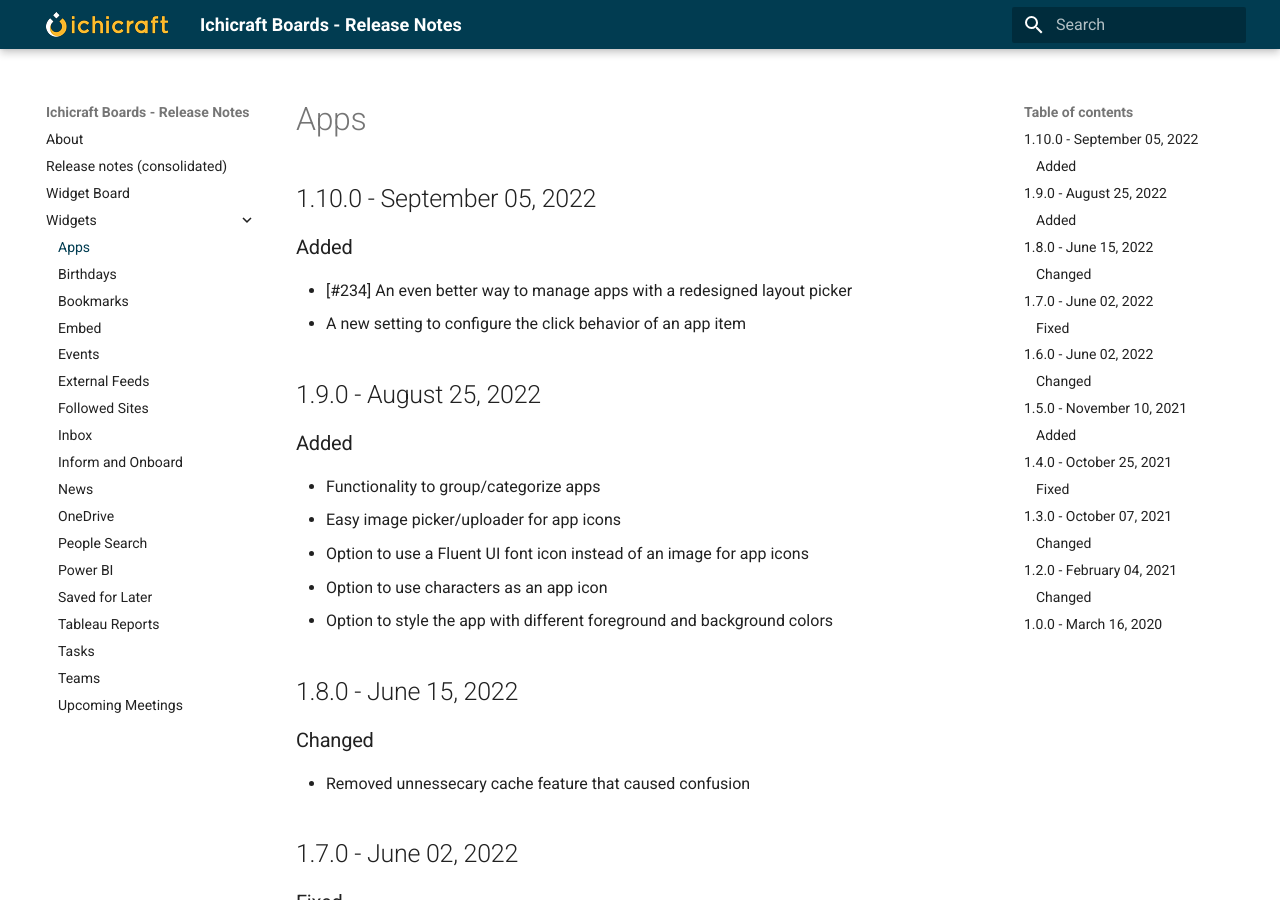
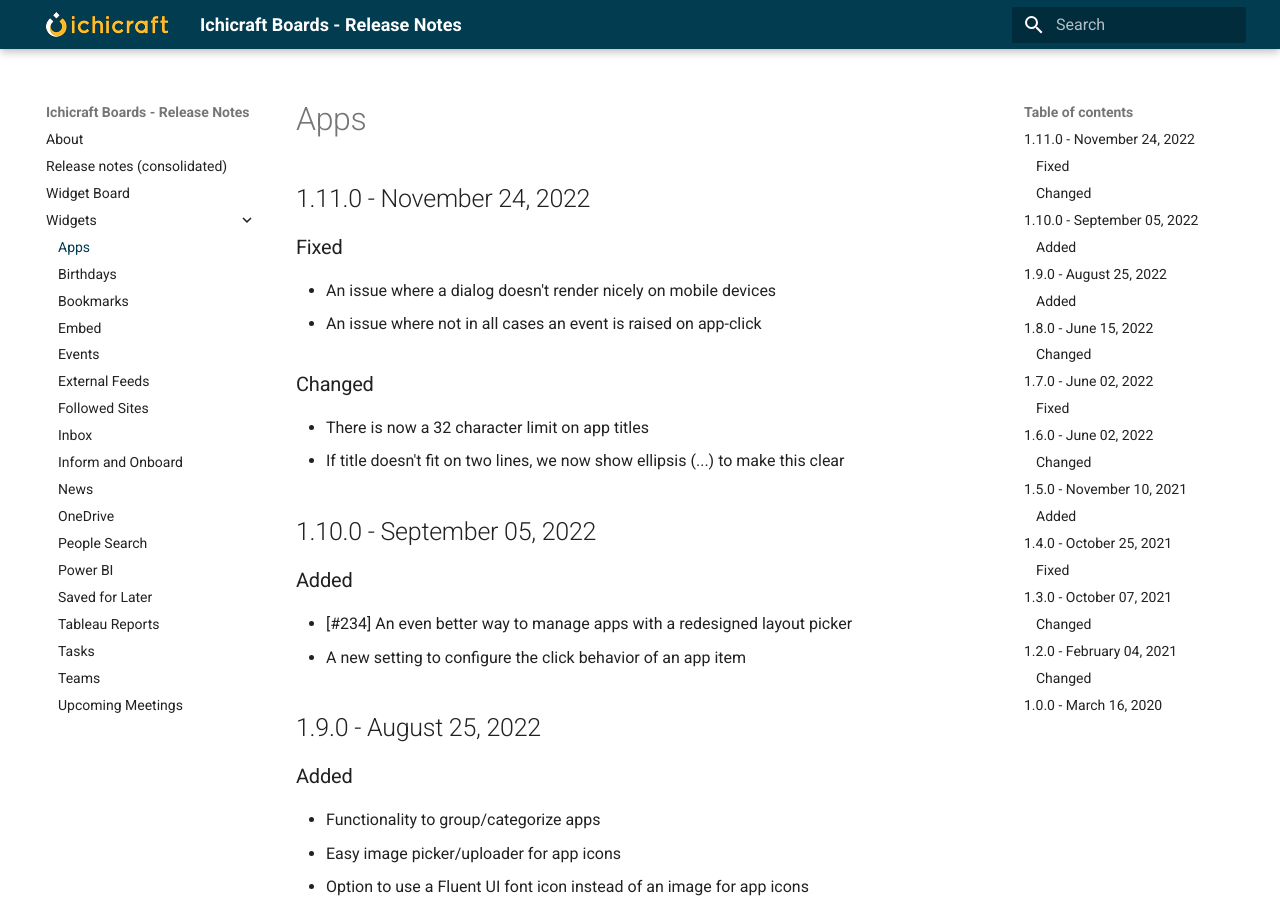
Before and after one commit to ichicraft/widgets-docs, an MkDocs documentation site: the page built from docs/Widgets/Apps.md, in a window 1280 px wide and 900 px high. Built offline with MkDocs 1.6.1 and Material for MkDocs 9.7.7, drawn with Linux system fonts in a browser that asks for light colours.

```diff
--- a/docs/Widgets/Apps.md
+++ b/docs/Widgets/Apps.md
@@ -1,3 +1,13 @@
+## 1.11.0 - November 24, 2022
+
+### Fixed
+- An issue where a dialog doesn&#x27;t render nicely on mobile devices
+- An issue where not in all cases an event is raised on app-click
+
+### Changed
+- There is now a 32 character limit on app titles
+- If title doesn&#x27;t fit on two lines, we now show ellipsis (...) to make this clear
+
 ## 1.10.0 - September 05, 2022
 
 ### Added
```
Also changed, not shown: docs/Release-notes-(consolidated).md (+10 -0 lines).
